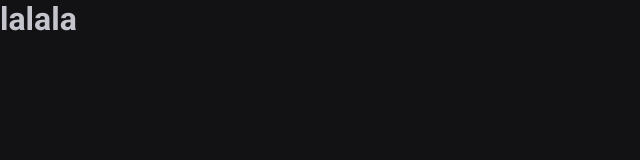
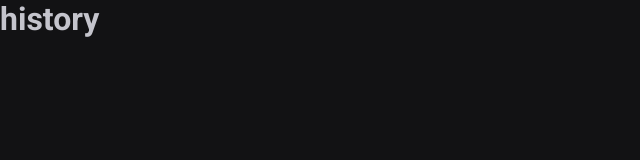
Before and after one commit to felipemarinhodev/rocketseat-timer, a React (Vite) app: page /history in a window 1280 px wide. Shown: the top 160 px of the page, without its empty margins (0-640 px from the left). Built offline with nearby package versions, Linux system fonts and the light colour scheme.

Commit message:
adding react-router-dom and configuring

```diff
--- a/package.json
+++ b/package.json
@@ -13,6 +13,7 @@
   "dependencies": {
     "react": "^18.2.0",
     "react-dom": "^18.2.0",
+    "react-router-dom": "^6.8.1",
     "styled-components": "^5.3.6"
   },
   "devDependencies": {
--- a/src/App.tsx
+++ b/src/App.tsx
@@ -2,10 +2,15 @@
 import { defaultTheme } from './styles/themes/default'
 import { GlobalStyle } from './styles/global'
 
+import { Router } from './Router'
+import { BrowserRouter } from 'react-router-dom'
+
 export function App() {
   return (
     <ThemeProvider theme={defaultTheme}>
-      <h1>lalala</h1>
+      <BrowserRouter>
+        <Router />
+      </BrowserRouter>
       <GlobalStyle />
     </ThemeProvider>
   )
--- /dev/null
+++ b/src/Router.tsx
@@ -0,0 +1,12 @@
+import { Route, Routes } from 'react-router-dom'
+import { Home } from './pages/Home'
+import { History } from './pages/History'
+
+export function Router() {
+  return (
+    <Routes>
+      <Route path="/" element={<Home />} />
+      <Route path="/history" element={<History />} />
+    </Routes>
+  )
+}
--- /dev/null
+++ b/src/pages/History.tsx
@@ -0,0 +1,3 @@
+export function History() {
+  return <h1>history</h1>
+}
--- /dev/null
+++ b/src/pages/Home.tsx
@@ -0,0 +1,3 @@
+export function Home() {
+  return <h1>home</h1>
+}
```
Also changed, not shown: 1 other file (tests, documents, lock files or other folders).
